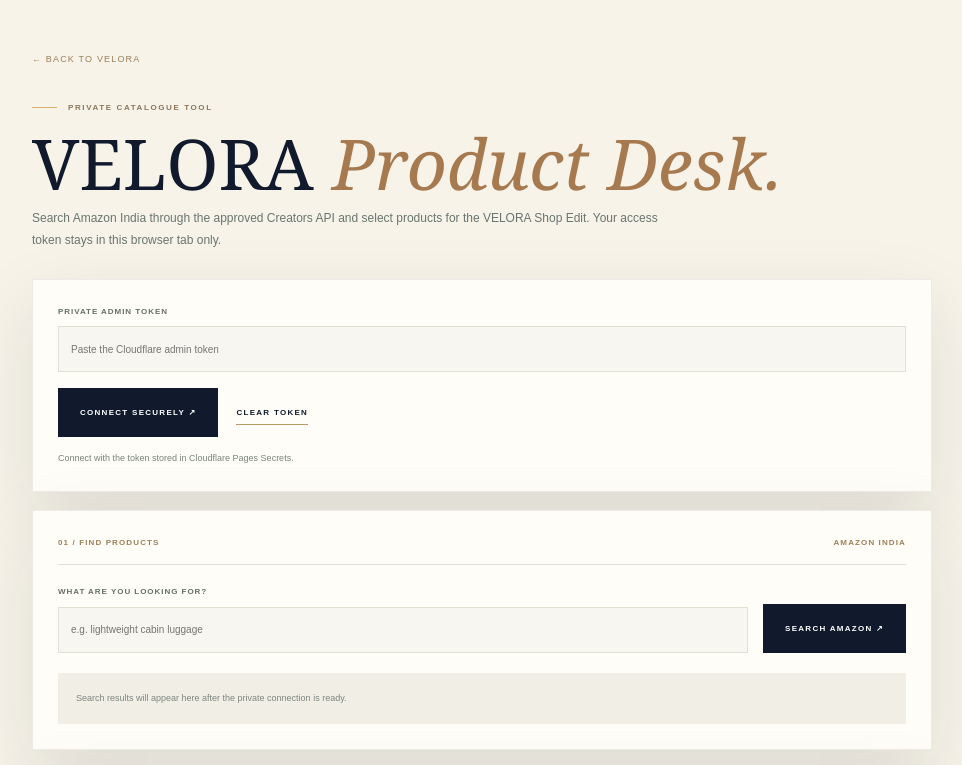
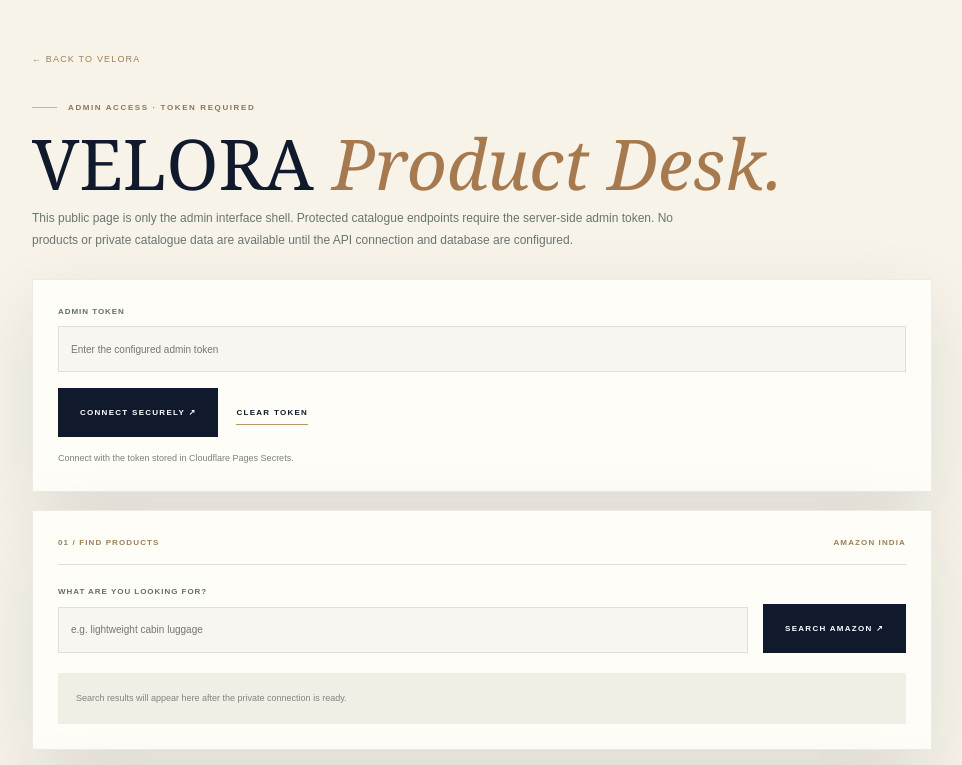
Before and after one commit to trivedishaan930-sketch/VELORA, a website: page admin-products.html in a window 1280 px wide. Shown: the top 765 px of the page, without its empty margins (158-1120 px from the left). Drawn offline with Linux system fonts and the light colour scheme.

Commit message:
security: clarify public admin shell and protected API

```diff
--- a/admin-products.html
+++ b/admin-products.html
@@ -11,11 +11,11 @@
 <body class="admin-page">
   <main class="admin-shell">
     <a href="./" class="admin-back">← Back to VELORA</a>
-    <div class="eyebrow"><span></span> PRIVATE CATALOGUE TOOL</div>
+    <div class="eyebrow"><span></span> ADMIN ACCESS · TOKEN REQUIRED</div>
     <h1>VELORA <em>Product Desk.</em></h1>
-    <p class="admin-intro">Search Amazon India through the approved Creators API and select products for the VELORA Shop Edit. Your access token stays in this browser tab only.</p>
+    <p class="admin-intro">This public page is only the admin interface shell. Protected catalogue endpoints require the server-side admin token. No products or private catalogue data are available until the API connection and database are configured.</p>
     <section class="admin-auth surface-card">
-      <label class="field"><span>Private admin token</span><input id="adminToken" type="password" autocomplete="off" spellcheck="false" placeholder="Paste the Cloudflare admin token"></label>
+      <label class="field"><span>Admin token</span><input id="adminToken" type="password" autocomplete="off" spellcheck="false" placeholder="Enter the configured admin token"></label>
       <div class="admin-auth-actions"><button id="connectAdmin" class="button button-dark" type="button">Connect securely ↗</button><button id="disconnectAdmin" class="text-link" type="button">Clear token</button></div>
       <p id="adminStatus" class="admin-status" role="status">Connect with the token stored in Cloudflare Pages Secrets.</p>
     </section>
```
